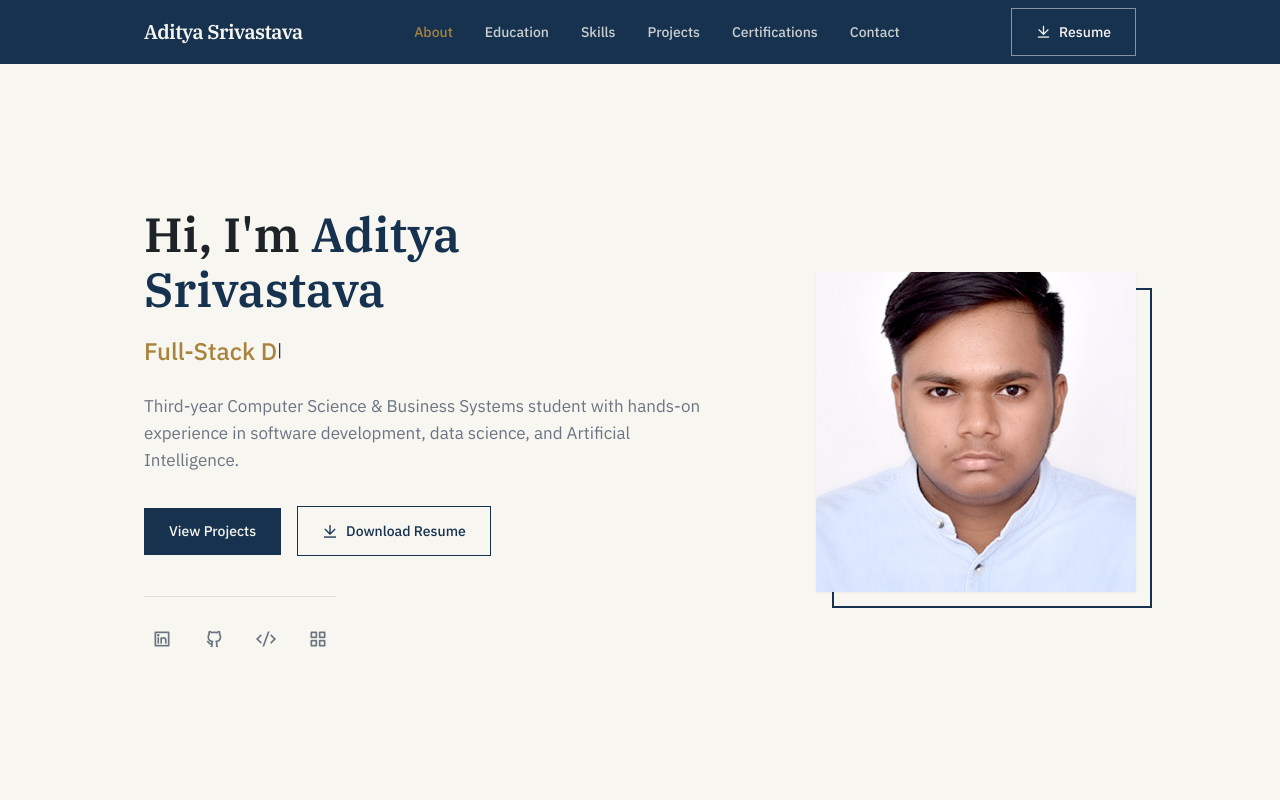
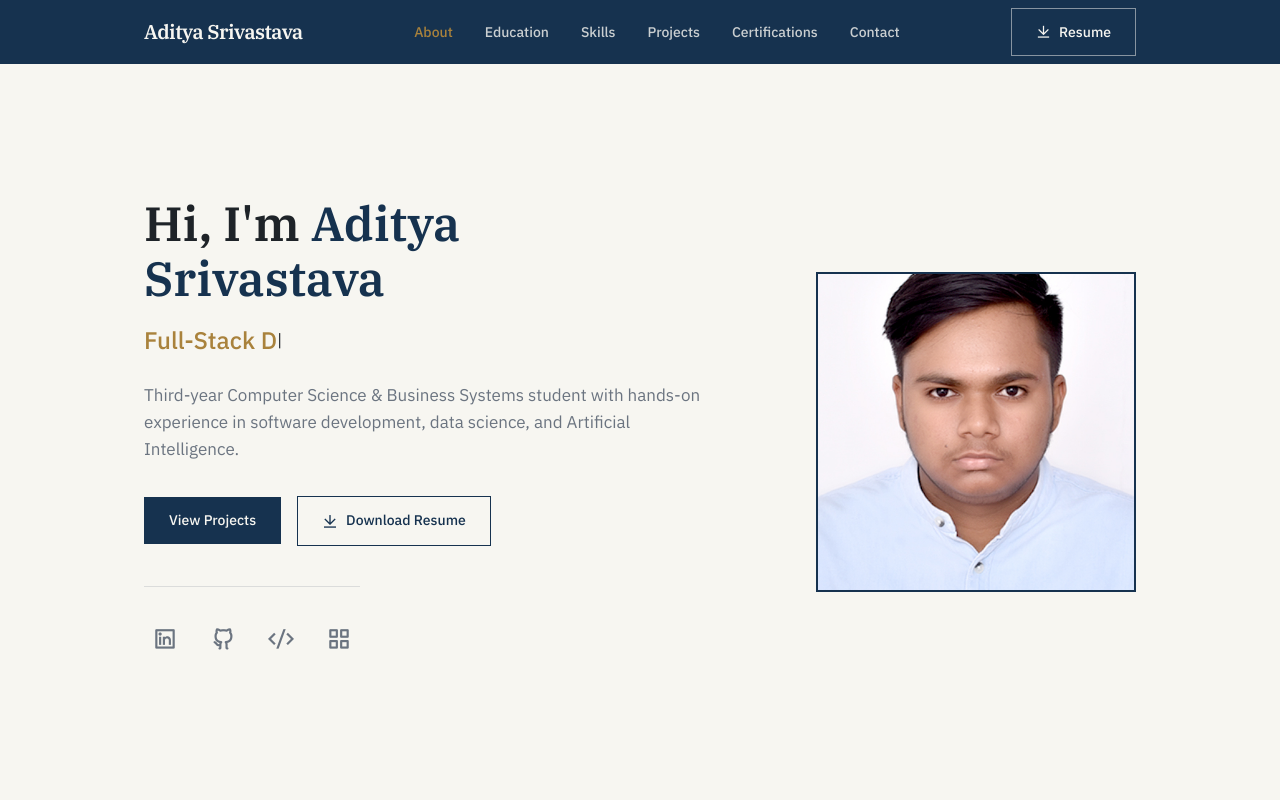
Before and after one commit to Aadi6705/Portfolio, a React (Vite) app: page / in a window 1280 px wide. Shown: the top 800 px of the page. Built offline with nearby package versions, Linux system fonts and the light colour scheme.

Commit message:
feat: finalize project by updating social links, adding media assets, removing unused swiper dependency, and cleaning up content data.

```diff
--- a/package.json
+++ b/package.json
@@ -15,10 +15,9 @@
     "@fontsource/ibm-plex-serif": "^5.2.6",
     "react": "^18.3.1",
     "react-dom": "^18.3.1",
-    "typed.js": "^2.1.0",
     "remixicon": "^4.6.0",
     "scrollreveal": "^4.0.9",
-    "swiper": "^11.2.8"
+    "typed.js": "^2.1.0"
   },
   "devDependencies": {
     "@types/react": "^18.3.18",
--- a/src/components/sections/Hero.jsx
+++ b/src/components/sections/Hero.jsx
@@ -99,15 +99,10 @@ export default function Hero() {
           {/* ── Photo (Right on desktop) ────────────────────────────── */}
           <div className="lg:col-span-5 flex justify-start lg:justify-end order-1 lg:order-2 hero-reveal">
             <div className="relative w-48 h-48 sm:w-64 sm:h-64 md:w-80 md:h-80">
-              {/* Decorative offset frame per Design.md "Classic/Editorial" vibe */}
-              <div
-                className="absolute inset-0 bg-transparent border-[2px] border-navy translate-x-4 translate-y-4"
-                aria-hidden="true"
-              />
               <img
                 src={profile.photo}
                 alt={`${profile.name} — Profile Photo`}
-                className="absolute inset-0 w-full h-full object-cover shadow-sm bg-slate/10"
+                className="absolute inset-0 w-full h-full object-cover border-[2px] border-navy bg-white"
                 loading="eager"
                 width={320}
                 height={320}
--- a/src/components/ui/SocialLinks.jsx
+++ b/src/components/ui/SocialLinks.jsx
@@ -10,22 +10,22 @@ export default function SocialLinks({ className = '' }) {
         <li key={link.id}>
           {link.placeholder ? (
             <span
-              className="inline-flex items-center justify-center w-9 h-9 text-slate opacity-50 cursor-not-allowed"
+              className="inline-flex items-center justify-center p-2 text-slate opacity-50 cursor-not-allowed"
               title={`${link.label} — link coming soon`}
               aria-label={`${link.label} (not yet available)`}
               data-placeholder="true"
             >
-              <i className={`${link.icon} text-xl`} aria-hidden="true" />
+              <i className={`${link.icon} text-[26px]`} aria-hidden="true" />
             </span>
           ) : (
             <a
               href={link.url}
               target="_blank"
               rel="noopener noreferrer"
-              className="inline-flex items-center justify-center w-9 h-9 text-slate hover:text-brass transition-colors duration-[150ms]"
+              className="inline-flex items-center justify-center p-2 text-slate hover:text-brass hover:scale-110 transition-all duration-[150ms]"
               aria-label={link.label}
             >
-              <i className={`${link.icon} text-xl`} aria-hidden="true" />
+              <i className={`${link.icon} text-[26px]`} aria-hidden="true" />
             </a>
           )}
         </li>
--- a/src/data/content.js
+++ b/src/data/content.js
@@ -20,7 +20,6 @@ export const profile = {
   ],
   tagline:
     'Third-year Computer Science & Business Systems student with hands-on experience in software development, data science, and Artificial Intelligence.',
-  // TODO: Confirm "Third-year" vs 2027 graduation year — open question in PRD.md §11
   email: 'srivastavaditya543@gmail.com',
   phone: '+91 8887568557',
   location: 'Chennai, India', // SRM IST campus city
@@ -146,9 +145,8 @@ export const projects = [
       'Built an end-to-end full-stack application with a React front-end and Flask REST API back-end.',
       'Implemented user authentication, budget categorisation, and monthly spending analytics.',
       'Designed an interactive dashboard with Chart.js visualisations for income vs. expense trends.',
-      // TODO: add more specific metric if resume supplies one
     ],
-    metrics: [], // TODO: supply real metrics from resume if available
+    metrics: [],
     githubUrl: 'https://github.com/Aadi6705/Financial-Intelligence',
     githubPlaceholder: false,
     liveUrl: null,  // no live demo — GitHub only per PRD.md §11
@@ -165,12 +163,11 @@ export const projects = [
     highlights: [
       'Engineered 55 geo-spatial and infrastructure features from raw property listing data.',
       'Trained an XGBoost model achieving MAE ≈ ₹15,562.',
-      // ↑ Currency symbol assumed ₹ (INR) — confirm with Aditya (PRD.md §11)
       'Integrated SHAP explainability so end-users can see which features drove each prediction.',
       'Deployed a two-panel React dashboard: input form + live SHAP waterfall chart.',
     ],
     metrics: [
-      { label: 'MAE', value: '≈ ₹15,562', note: 'currency assumed INR — confirm' },
+      { label: 'MAE', value: '≈ ₹15,562' },
     ],
     githubUrl: 'https://github.com/Aadi6705/Housing-Prediction',
     githubPlaceholder: false,
```
Also changed, not shown: 2 other files (tests, documents, lock files or other folders).
